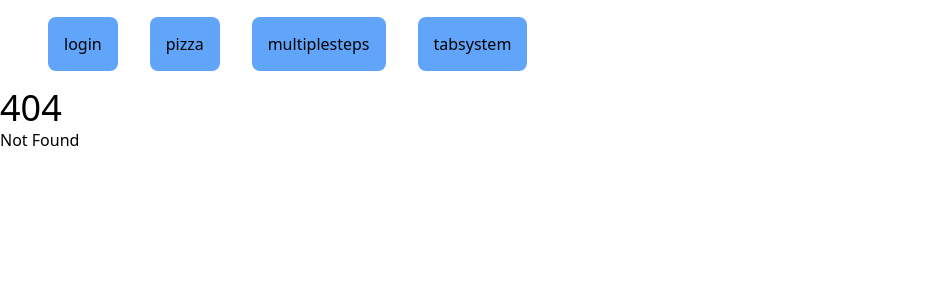
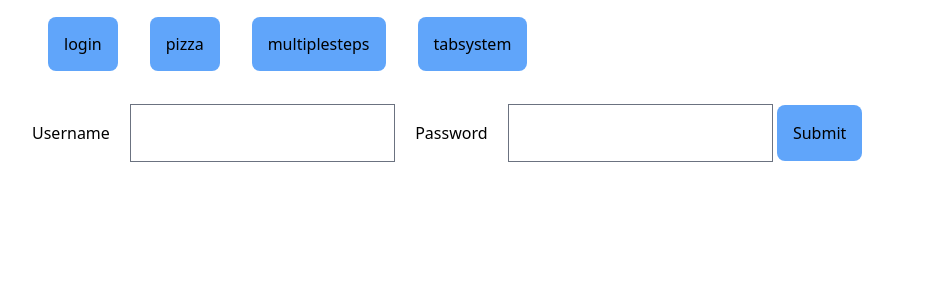
Before and after one commit to henrikvilhelmberglund/frontend-projekt-23-svelte, a SvelteKit app: page /login in a window 1280 px wide. Before the commit this address had no page. Shown: the top 300 px of the page, without its empty margins (0-925 px from the left). Built offline with nearby package versions, Linux system fonts and the light colour scheme.

Commit message:
feat: :sparkles: add login route

```diff
--- /dev/null
+++ b/src/routes/login/+page.svelte
@@ -0,0 +1,36 @@
+<script>
+	let username = "";
+	let password = "";
+	let correct;
+	function submit() {
+		if (username === "admin" && password === "pass123") {
+			correct = "correct";
+		} else {
+			correct = "wrong";
+		}
+	}
+</script>
+
+{#if correct === "correct"}
+	<div id="welcome">
+		<h1>Välkommen till 01 - Forms!</h1>
+	</div>
+{/if}
+<form id="form" on:submit={() => submit()}>
+	<label for="username">Username</label>
+	<input id="username" type="text" bind:value={username} />
+	<label for="password">Password</label>
+	<input id="password" type="password" bind:value={password} />
+	<button id="submit" type="submit" class="rounded-lg bg-blue-400">Submit</button>
+</form>
+{#if correct === "wrong"}
+	<div id="wrong">
+		<p>Användaruppgifterna är fel.</p>
+	</div>
+{/if}
+
+<style>
+	* {
+		@apply p-4;
+	}
+</style>
```
